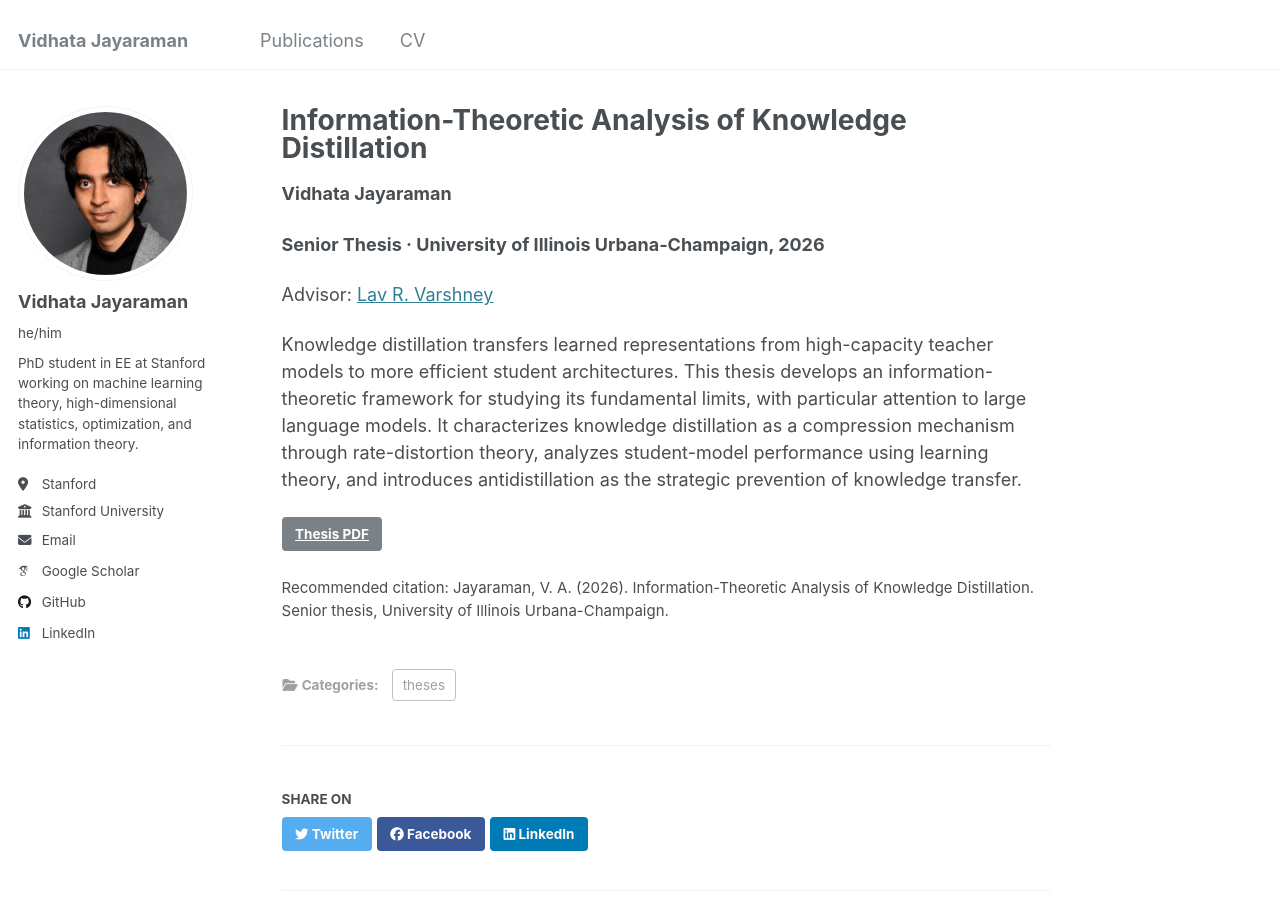
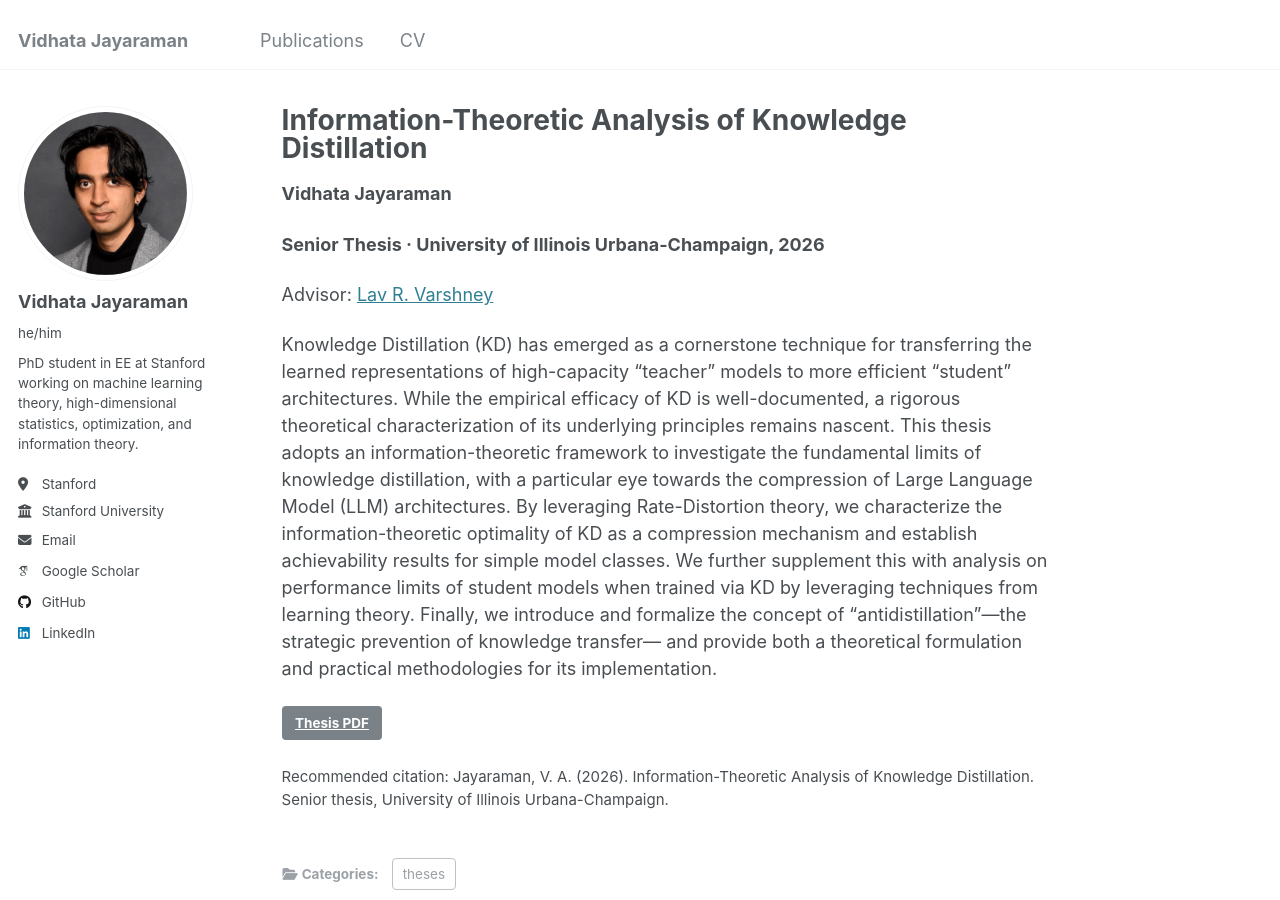
Before and after one commit to dxdt14/dxdt14.github.io, a Jekyll site: the page built from _publications/2026-undergraduate-thesis.md, in a window 1280 px wide and 900 px high. Built offline with Jekyll 4.4.1, drawn with Linux system fonts in a browser that asks for light colours; some web fonts are replaced.

Commit message:
updated abstract for thesis

```diff
--- a/_publications/2026-undergraduate-thesis.md
+++ b/_publications/2026-undergraduate-thesis.md
@@ -11,4 +11,4 @@ paper_label: 'Thesis PDF'
 citation: 'Jayaraman, V. A. (2026). Information-Theoretic Analysis of Knowledge Distillation. Senior thesis, University of Illinois Urbana-Champaign.'
 ---
 
-Knowledge distillation transfers learned representations from high-capacity teacher models to more efficient student architectures. This thesis develops an information-theoretic framework for studying its fundamental limits, with particular attention to large language models. It characterizes knowledge distillation as a compression mechanism through rate-distortion theory, analyzes student-model performance using learning theory, and introduces antidistillation as the strategic prevention of knowledge transfer.
+Knowledge Distillation (KD) has emerged as a cornerstone technique for transferring the learned representations of high-capacity "teacher" models to more efficient "student" architectures. While the empirical efficacy of KD is well-documented, a rigorous theoretical characterization of its underlying principles remains nascent. This thesis adopts an information-theoretic framework to investigate the fundamental limits of knowledge distillation, with a particular eye towards the compression of Large Language Model (LLM) architectures. By leveraging Rate-Distortion theory, we characterize the information-theoretic optimality of KD as a compression mechanism and establish achievability results for simple model classes. We further supplement this with analysis on performance limits of student models when trained via KD by leveraging techniques from learning theory. Finally, we introduce and formalize the concept of "antidistillation"---the strategic prevention of knowledge transfer--- and provide both a theoretical formulation and practical methodologies for its implementation.
```
